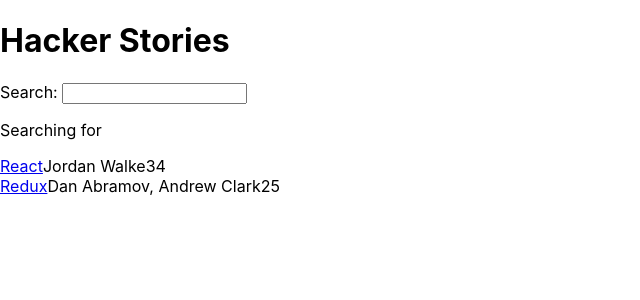
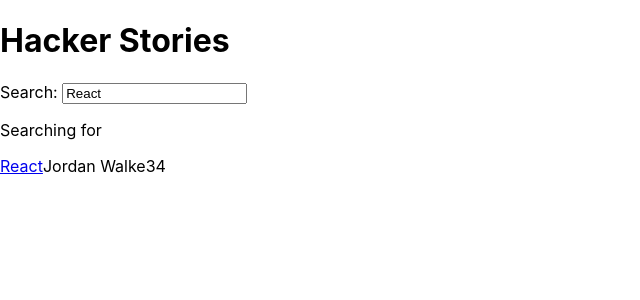
Before and after one commit to macuzi/Hacker-World, a React (Create React App) app: page / in a window 1280 px wide. Shown: the top 300 px of the page, without its empty margins (0-640 px from the left). Built offline with nearby package versions, Linux system fonts and the light colour scheme.

Commit message:
useLocalStorage

```diff
--- a/src/App.js
+++ b/src/App.js
@@ -1,4 +1,4 @@
-import React, { useState } from 'react';
+import React, { useState, useEffect } from 'react';
 import './App.css';
 
 const App = () => {
@@ -20,13 +20,19 @@
       objectID: 1
     },
   ];
-  const [searchTerm, setSearchTerm] = useState('');
+  const [searchTerm, setSearchTerm] = useState(
+    localStorage.getItem('search') || 'React'
+  );
+
+  useEffect(() => {
+    localStorage.setItem('search', searchTerm);
+  }, [searchTerm]);
 
   const handleSearch = event => {
     console.log('%c Event Triggred', 'color: orange; font-weight: bold;');
-    console.log(event.target.value);
     setSearchTerm(event.target.value);
   };
+
   const searchedStories = stories.filter(story =>
     story.title.toLowerCase().includes(searchTerm.toLowerCase())
   );
@@ -59,8 +65,7 @@
   )
 }
 
-const List = ({ list }) =>
-  list.map(item => <Item key={item.objectID} item={item} />);
+const List = ({ list }) => list.map(item => <Item key={item.objectID} item={item} />);
 
 const Item = ({ item }) => (
   <div>
```
